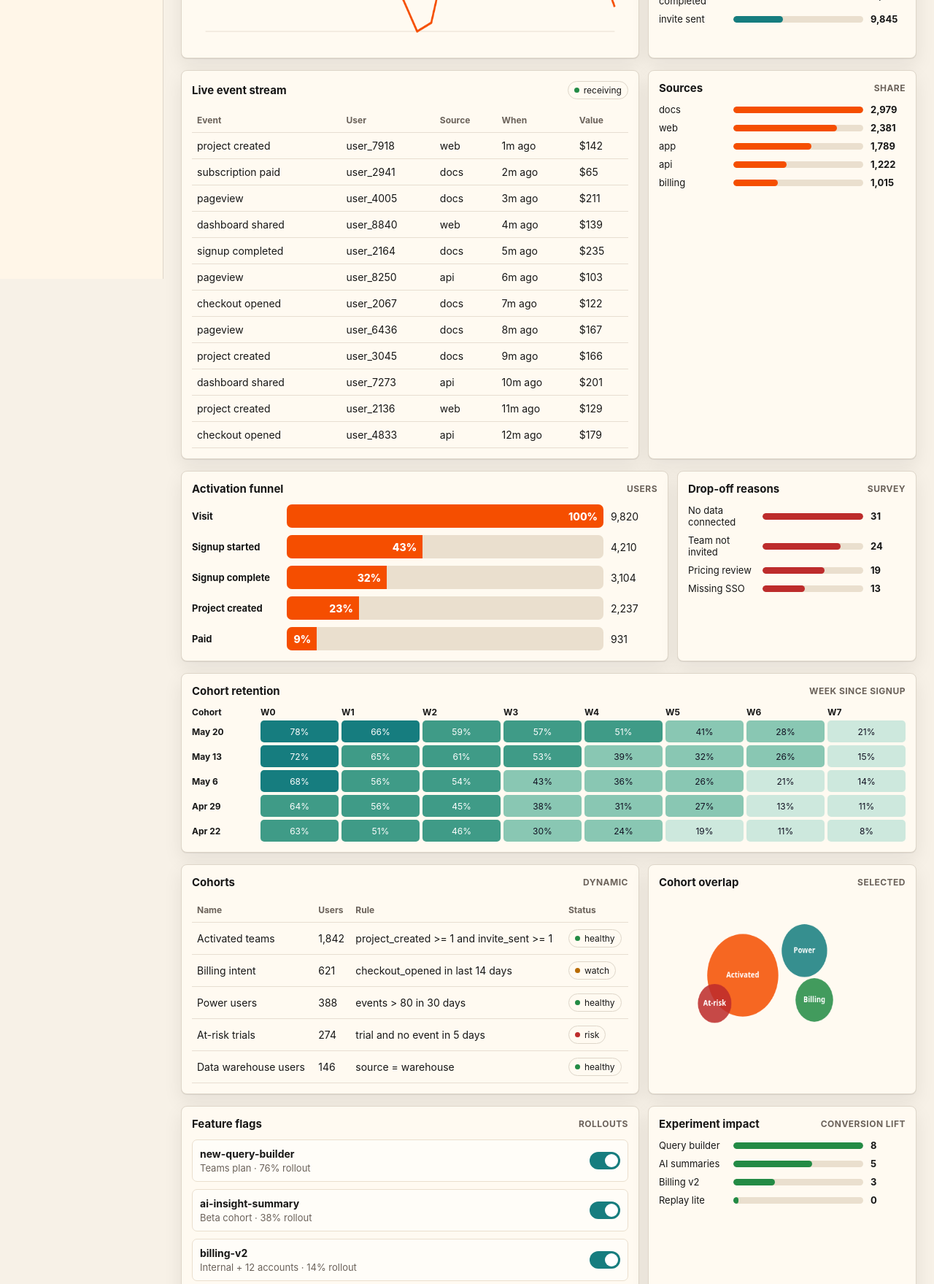
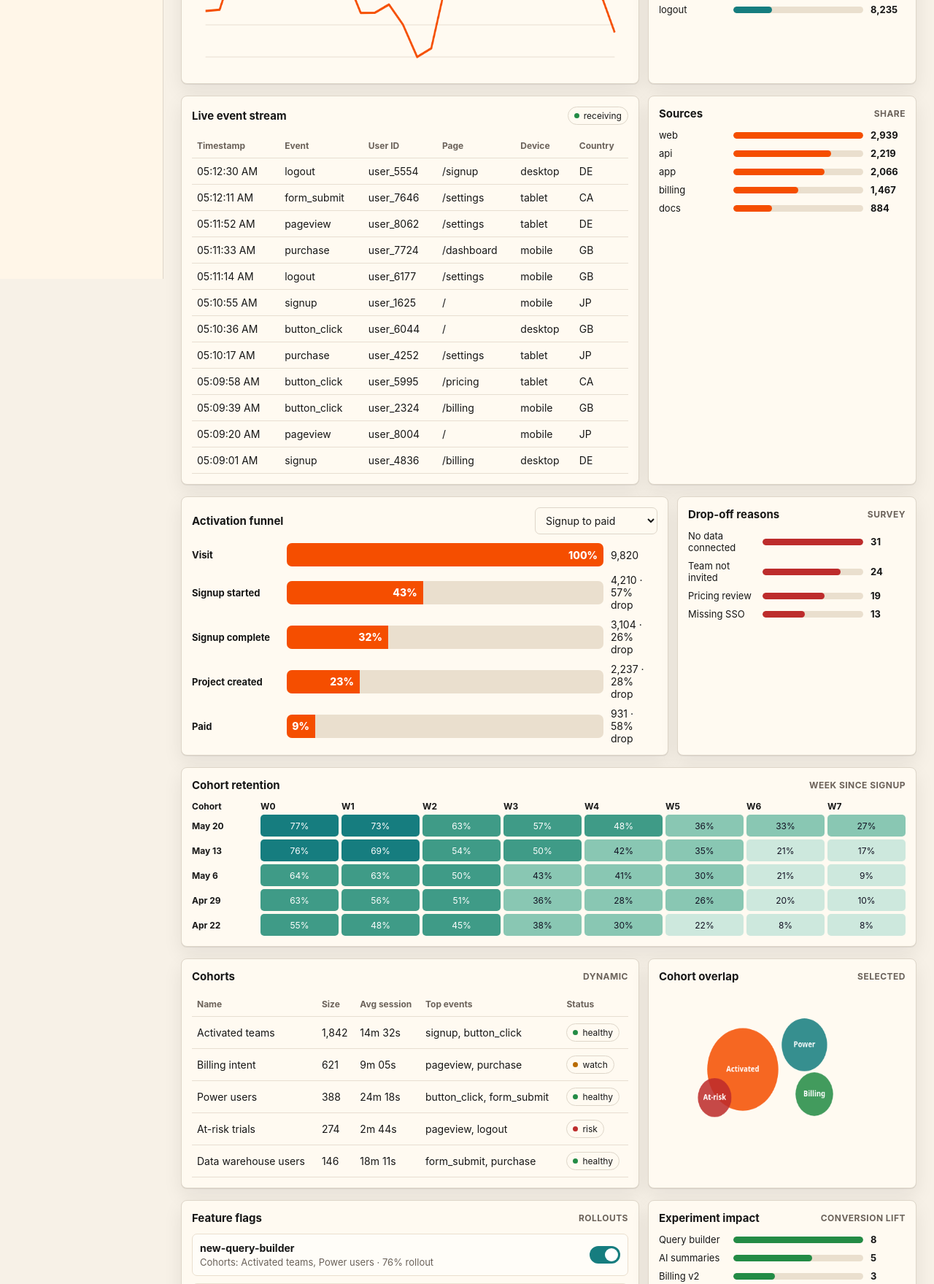
Before and after one commit to Clamepending/acme-analytics-dashboard-dot-20260525-1334, a website: page docs/index.html in a window 1280 px wide. Shown: the part 418-2177 px from the top of the page at 73% size. Drawn offline with Linux system fonts and the light colour scheme.

Commit message:
Update dashboard acceptance coverage

```diff
--- a/docs/index.html
+++ b/docs/index.html
@@ -19,6 +19,16 @@
       --shadow: 0 1px 0 rgba(23,23,23,.08), 0 10px 26px rgba(23,23,23,.08);
       font-family: Inter, ui-sans-serif, system-ui, -apple-system, BlinkMacSystemFont, "Segoe UI", sans-serif;
     }
+    body.dark {
+      --ink: #f6efe4;
+      --muted: #c8bfb4;
+      --line: #4b443d;
+      --paper: #171412;
+      --panel: #221e1a;
+      --accent: #ff7a2b;
+      --accent-2: #35a7a9;
+      --shadow: 0 1px 0 rgba(255,255,255,.04), 0 10px 26px rgba(0,0,0,.22);
+    }
     * { box-sizing: border-box; }
     body {
       margin: 0;
@@ -36,6 +46,11 @@
       top: 0;
       height: 100vh;
     }
+    body.dark .sidebar, body.dark header { background: rgba(34,30,26,.9); }
+    body.dark .nav button.active, body.dark .nav button:hover { background: #3a3028; }
+    body.dark .bar, body.dark .step .track { background: #3f3831; }
+    body.dark th, body.dark td { border-bottom-color: #3f3831; }
+    body.dark .flag { background: #28231f; border-color: #4b443d; }
     .brand { display: flex; align-items: center; gap: 10px; font-weight: 800; font-size: 16px; margin-bottom: 20px; }
     .mark { width: 30px; height: 30px; border: 2px solid var(--ink); border-radius: 7px; background: var(--accent); box-shadow: 4px 4px 0 var(--ink); }
     .nav { display: grid; gap: 5px; }
@@ -132,12 +147,14 @@
       <header>
         <div>
           <h1>Product analytics</h1>
-          <div class="sub">Mock telemetry for web, billing, activation, and experiment health.</div>
+          <div class="sub">Acme Analytics · mock telemetry for web, billing, activation, and experiment health.</div>
         </div>
         <div class="controls">
           <input class="search" id="search" placeholder="Filter events or cohorts">
+          <select id="eventType" aria-label="Event type filter"><option>All events</option></select>
           <select id="range"><option>Last 7 days</option><option selected>Last 30 days</option><option>Last 90 days</option></select>
           <button class="pill" id="refresh">Refresh data</button>
+          <button class="pill" id="themeToggle" aria-pressed="false">Dark</button>
         </div>
       </header>
       <section class="content">
@@ -160,7 +177,7 @@
         <section class="grid-2 section" data-panel="events">
           <div class="card">
             <div class="card-head"><h2>Live event stream</h2><span class="status"><span class="dot"></span>receiving</span></div>
-            <table><thead><tr><th>Event</th><th>User</th><th>Source</th><th>When</th><th>Value</th></tr></thead><tbody id="eventRows"></tbody></table>
+            <table><thead><tr><th>Timestamp</th><th>Event</th><th>User ID</th><th>Page</th><th>Device</th><th>Country</th></tr></thead><tbody id="eventRows"></tbody></table>
           </div>
           <div class="card">
             <div class="card-head"><h2>Sources</h2><span class="eyebrow">share</span></div>
@@ -169,7 +186,7 @@
         </section>
         <section class="grid-3 section" data-panel="funnels">
           <div class="card" style="grid-column: span 2;">
-            <div class="card-head"><h2>Activation funnel</h2><span class="eyebrow">users</span></div>
+            <div class="card-head"><h2>Activation funnel</h2><select id="funnelPreset" aria-label="Funnel preset"><option>Signup to paid</option><option>Invite collaboration</option></select></div>
             <div class="funnel" id="funnel"></div>
           </div>
           <div class="card">
@@ -184,7 +201,7 @@
         <section class="grid-2 section" data-panel="cohorts">
           <div class="card">
             <div class="card-head"><h2>Cohorts</h2><span class="eyebrow">dynamic</span></div>
-            <table><thead><tr><th>Name</th><th>Users</th><th>Rule</th><th>Status</th></tr></thead><tbody id="cohortRows"></tbody></table>
+            <table><thead><tr><th>Name</th><th>Size</th><th>Avg session</th><th>Top events</th><th>Status</th></tr></thead><tbody id="cohortRows"></tbody></table>
           </div>
           <div class="card">
             <div class="card-head"><h2>Cohort overlap</h2><span class="eyebrow">selected</span></div>
@@ -205,28 +222,36 @@
     </main>
   </div>
   <script>
-    const names = ["pageview", "signup started", "signup completed", "project created", "invite sent", "checkout opened", "subscription paid", "dashboard shared"];
+    const names = ["pageview", "button_click", "form_submit", "signup", "purchase", "logout"];
     const sources = ["web", "docs", "app", "billing", "api"];
+    const pages = ["/", "/pricing", "/signup", "/dashboard", "/billing", "/settings"];
+    const devices = ["desktop", "mobile", "tablet"];
+    const countries = ["US", "GB", "JP", "DE", "CA"];
     const cohorts = [
-      ["Activated teams", 1842, "project_created >= 1 and invite_sent >= 1", "healthy"],
-      ["Billing intent", 621, "checkout_opened in last 14 days", "watch"],
-      ["Power users", 388, "events > 80 in 30 days", "healthy"],
-      ["At-risk trials", 274, "trial and no event in 5 days", "risk"],
-      ["Data warehouse users", 146, "source = warehouse", "healthy"]
+      ["Activated teams", 1842, "14m 32s", "signup, button_click", "healthy"],
+      ["Billing intent", 621, "9m 05s", "pageview, purchase", "watch"],
+      ["Power users", 388, "24m 18s", "button_click, form_submit", "healthy"],
+      ["At-risk trials", 274, "2m 44s", "pageview, logout", "risk"],
+      ["Data warehouse users", 146, "18m 11s", "form_submit, purchase", "healthy"]
     ];
     const flags = [
-      ["new-query-builder", "Teams plan", 76, true],
-      ["ai-insight-summary", "Beta cohort", 38, true],
-      ["billing-v2", "Internal + 12 accounts", 14, true],
-      ["session-replay-lite", "Free plan", 0, false]
+      ["new-query-builder", "Activated teams, Power users", 76, true],
+      ["ai-insight-summary", "Power users, Data warehouse users", 38, true],
+      ["billing-v2", "Billing intent, Internal accounts", 14, true],
+      ["session-replay-lite", "Free plan, At-risk trials", 0, false]
     ];
+    const funnels = {
+      "Signup to paid": [["Visit",9820],["Signup started",4210],["Signup complete",3104],["Project created",2237],["Paid",931]],
+      "Invite collaboration": [["Project created",5220],["Invite opened",3380],["Invite accepted",2190],["First shared insight",1274],["Team activated",844]]
+    };
     let seed = 42;
+    let liveTick = 0;
     const rand = () => (seed = (seed * 1664525 + 1013904223) >>> 0) / 4294967296;
     const fmt = n => new Intl.NumberFormat("en-US").format(Math.round(n));
     function makeData() {
       const days = Array.from({length: 30}, (_, i) => ({day: i + 1, events: 2600 + Math.sin(i / 3) * 420 + rand() * 760}));
       const total = days.reduce((s, d) => s + d.events, 0);
-      const eventCounts = names.map((name, i) => [name, Math.round(total * ([.28,.14,.1,.13,.09,.08,.06,.12][i] + rand() * .025))]).sort((a,b)=>b[1]-a[1]);
+      const eventCounts = names.map((name, i) => [name, Math.round(total * ([.3,.18,.15,.14,.11,.08][i] + rand() * .025))]).sort((a,b)=>b[1]-a[1]);
       return {days, total, users: 12840 + rand() * 1200, eventCounts};
     }
     let data = makeData();
@@ -261,13 +286,20 @@
       bars(document.getElementById("sources"), sources.map(s=>[s, 800 + rand()*2200]).sort((a,b)=>b[1]-a[1]), "#f54e00");
       bars(document.getElementById("dropoffs"), [["No data connected",31],["Team not invited",24],["Pricing review",19],["Missing SSO",13]], "#bd2c2c");
       bars(document.getElementById("experiments"), [["Query builder",8.4],["AI summaries",5.1],["Billing v2",2.7],["Replay lite",0.0]], "#238b45");
-      document.getElementById("funnel").innerHTML = [["Visit",9820],["Signup started",4210],["Signup complete",3104],["Project created",2237],["Paid",931]].map((s,i,a)=>`<div class="step"><strong>${s[0]}</strong><div class="track"><div class="fill" style="width:${s[1]/a[0][1]*100}%">${Math.round(s[1]/a[0][1]*100)}%</div></div><span>${fmt(s[1])}</span></div>`).join("");
+      const selectedFunnel = document.getElementById("funnelPreset").value;
+      document.getElementById("funnel").innerHTML = funnels[selectedFunnel].map((s,i,a)=>{
+        const conv = Math.round(s[1]/a[0][1]*100);
+        const drop = i ? Math.round((1 - s[1]/a[i-1][1]) * 100) : 0;
+        return `<div class="step"><strong>${s[0]}</strong><div class="track"><div class="fill" style="width:${conv}%">${conv}%</div></div><span>${fmt(s[1])}${i ? ` · ${drop}% drop` : ""}</span></div>`;
+      }).join("");
       document.getElementById("eventRows").innerHTML = Array.from({length: 12}, (_, i) => {
-        const ev = names[Math.floor(rand()*names.length)], src = sources[Math.floor(rand()*sources.length)];
-        return `<tr><td>${ev}</td><td>user_${Math.floor(1000+rand()*8999)}</td><td>${src}</td><td>${i+1}m ago</td><td>$${Math.floor(rand()*240)}</td></tr>`;
+        const ev = names[(Math.floor(rand()*names.length) + liveTick + i) % names.length];
+        const page = pages[Math.floor(rand()*pages.length)], device = devices[Math.floor(rand()*devices.length)], country = countries[Math.floor(rand()*countries.length)];
+        const timestamp = new Date(Date.now() - (i + liveTick) * 19000).toLocaleTimeString([], {hour: "2-digit", minute: "2-digit", second: "2-digit"});
+        return `<tr data-event="${ev}"><td>${timestamp}</td><td>${ev}</td><td>user_${Math.floor(1000+rand()*8999)}</td><td>${page}</td><td>${device}</td><td>${country}</td></tr>`;
       }).join("");
-      document.getElementById("cohortRows").innerHTML = cohorts.map(c=>`<tr><td>${c[0]}</td><td>${fmt(c[1])}</td><td>${c[2]}</td><td><span class="status"><span class="dot ${c[3]==="risk"?"bad":c[3]==="watch"?"warn":""}"></span>${c[3]}</span></td></tr>`).join("");
-      document.getElementById("flags").innerHTML = flags.map(f=>`<div class="flag"><div><strong>${f[0]}</strong><div class="sub">${f[1]} · ${f[2]}% rollout</div></div><div class="switch ${f[3]?"":"off"}" role="switch" aria-checked="${f[3]}"><span class="knob"></span></div></div>`).join("");
+      document.getElementById("cohortRows").innerHTML = cohorts.map(c=>`<tr><td>${c[0]}</td><td>${fmt(c[1])}</td><td>${c[2]}</td><td>${c[3]}</td><td><span class="status"><span class="dot ${c[4]==="risk"?"bad":c[4]==="watch"?"warn":""}"></span>${c[4]}</span></td></tr>`).join("");
+      document.getElementById("flags").innerHTML = flags.map(f=>`<div class="flag"><div><strong>${f[0]}</strong><div class="sub">Cohorts: ${f[1]} · ${f[2]}% rollout</div></div><div class="switch ${f[3]?"":"off"}" role="switch" aria-checked="${f[3]}"><span class="knob"></span></div></div>`).join("");
       const head = ["Cohort","W0","W1","W2","W3","W4","W5","W6","W7"];
       const rows = ["May 20","May 13","May 6","Apr 29","Apr 22"].map((r,i)=>[r, ...Array.from({length:8},(_,j)=>Math.max(8, 74 - i*5 - j*8 + rand()*9))]);
       document.getElementById("retention").innerHTML = head.map((h,i)=>`<strong class="${i>4?"hide-sm":""}">${h}</strong>`).join("") + rows.map(r=>r.map((v,i)=> i ? `<div class="cell h${Math.min(4,Math.ceil(v/22))} ${i>4?"hide-sm":""}">${Math.round(v)}%</div>` : `<strong>${v}</strong>`).join("")).join("");
@@ -275,8 +307,14 @@
     }
     function filter() {
       const q = document.getElementById("search").value.toLowerCase();
-      document.querySelectorAll("tbody tr, .flag, .bar-row").forEach(el => el.classList.toggle("hidden", q && !el.textContent.toLowerCase().includes(q)));
+      const eventType = document.getElementById("eventType").value;
+      document.querySelectorAll("tbody tr, .flag, .bar-row").forEach(el => {
+        const textMatch = !q || el.textContent.toLowerCase().includes(q);
+        const eventMatch = !el.dataset.event || eventType === "All events" || el.dataset.event === eventType;
+        el.classList.toggle("hidden", !textMatch || !eventMatch);
+      });
     }
+    document.getElementById("eventType").innerHTML += names.map(name => `<option>${name}</option>`).join("");
     document.querySelectorAll(".nav button").forEach(btn => btn.addEventListener("click", () => {
       document.querySelectorAll(".nav button").forEach(b=>b.classList.remove("active")); btn.classList.add("active");
       const sec = btn.dataset.section;
@@ -284,10 +322,18 @@
       if (sec === "overview") document.querySelectorAll(".section").forEach(p => p.classList.remove("hidden"));
     }));
     document.getElementById("search").addEventListener("input", filter);
+    document.getElementById("eventType").addEventListener("change", filter);
     document.getElementById("refresh").addEventListener("click", () => { data = makeData(); render(); });
     document.getElementById("range").addEventListener("change", () => { data = makeData(); render(); });
+    document.getElementById("funnelPreset").addEventListener("change", render);
+    document.getElementById("themeToggle").addEventListener("click", e => {
+      const dark = document.body.classList.toggle("dark");
+      e.currentTarget.textContent = dark ? "Light" : "Dark";
+      e.currentTarget.setAttribute("aria-pressed", String(dark));
+    });
     document.addEventListener("click", e => { const sw = e.target.closest(".switch"); if (sw) { sw.classList.toggle("off"); sw.setAttribute("aria-checked", !sw.classList.contains("off")); } });
     render();
+    setInterval(() => { liveTick += 1; render(); }, 3500);
   </script>
 </body>
 </html>
```
